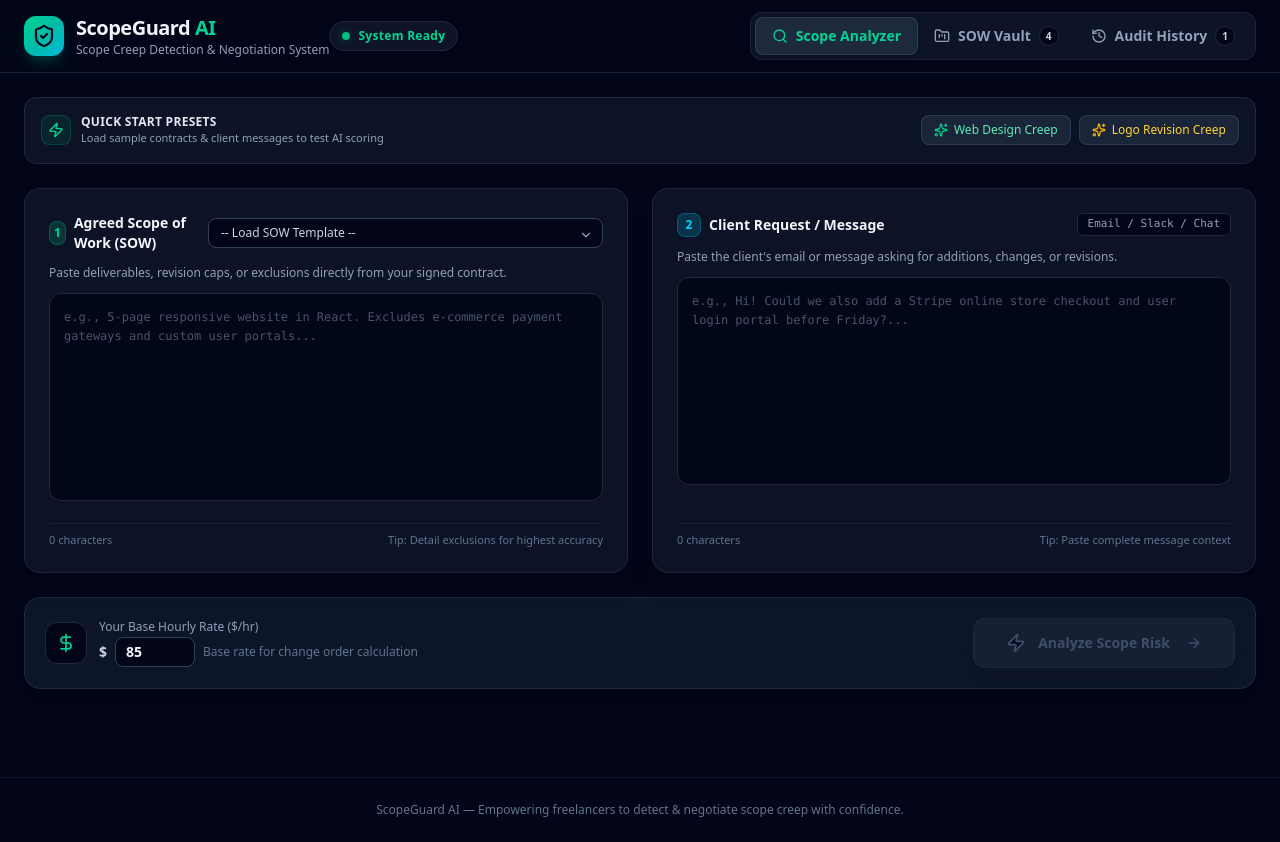
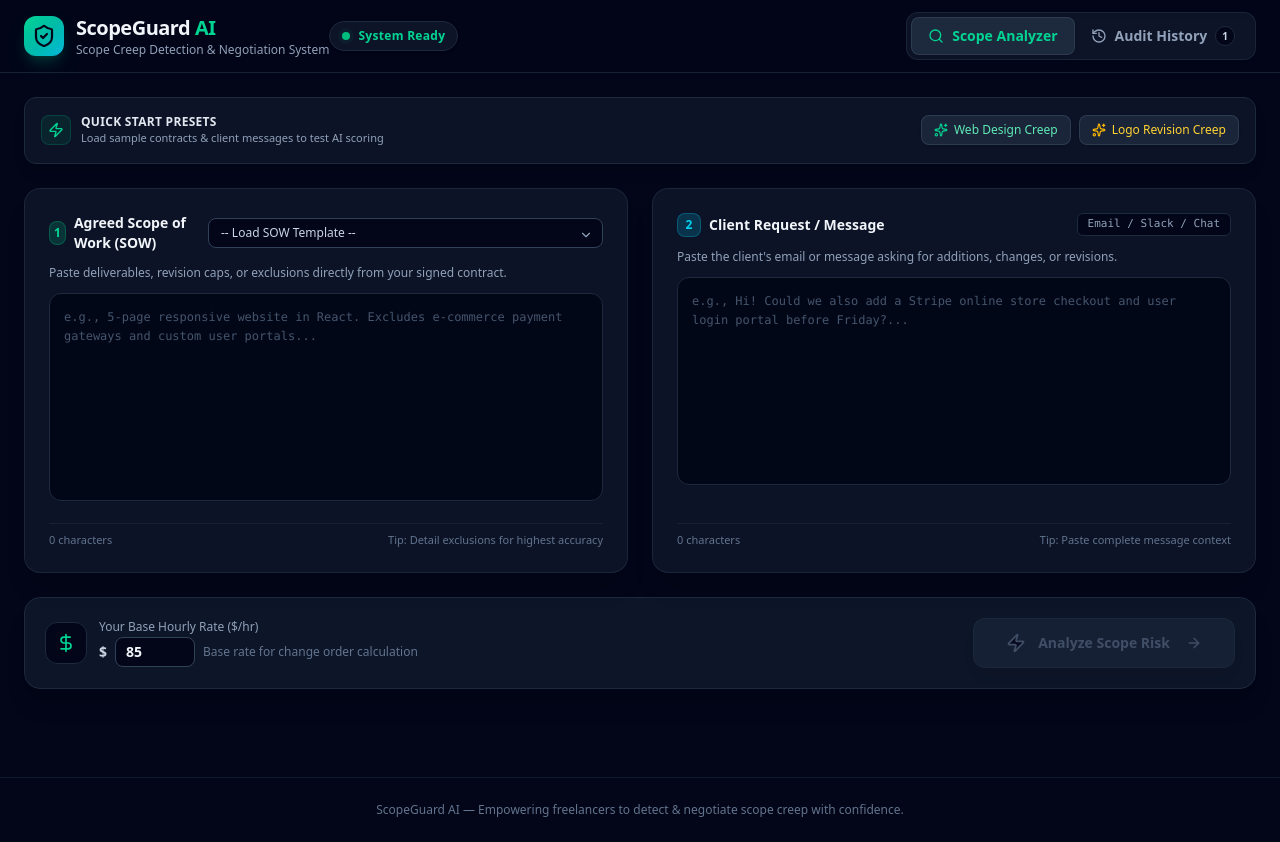
Before and after one commit to Astudent04/ScopeGuard-AI, a React (Vite) app: page / in a window 1280 px wide. Built offline with nearby package versions, Linux system fonts and the light colour scheme.

Commit message:
Update Header.tsx

```diff
--- a/src/components/Header.tsx
+++ b/src/components/Header.tsx
@@ -1,23 +1,21 @@
 import React from 'react';
-import { ShieldCheck, Search, FolderKanban, History } from 'lucide-react';
+import { ShieldCheck, Search, History } from 'lucide-react';
 
 interface HeaderProps {
-  activeTab: 'analyzer' | 'vault' | 'history';
-  setActiveTab: (tab: 'analyzer' | 'vault' | 'history') => void;
+  activeTab: 'analyzer' | 'history';
+  setActiveTab: (tab: 'analyzer' | 'history') => void;
   auditCount: number;
-  templateCount: number;
 }
 
 export const Header: React.FC<HeaderProps> = ({
   activeTab,
   setActiveTab,
   auditCount,
-  templateCount,
 }) => {
   return (
     <header className="sticky top-0 z-40 bg-slate-950/80 backdrop-blur-xl border-b border-slate-800/80 px-4 sm:px-6 py-3 transition-all">
       <div className="max-w-7xl mx-auto flex flex-col md:flex-row items-center justify-between gap-3 sm:gap-4">
-        {/* Brand Logo & Sleek Status Pill */}
+        {/* Brand Logo & Status Pill */}
         <div className="flex items-center justify-between w-full md:w-auto">
           <div
             className="flex items-center gap-3 cursor-pointer group"
@@ -38,7 +36,7 @@ export const Header: React.FC<HeaderProps> = ({
             </div>
           </div>
 
-          {/* Sleek Status Pill: glowing green dot with "System Ready" */}
+          {/* Status Pill: Glowing green dot with "System Ready" */}
           <div className="flex items-center gap-2 bg-slate-900/90 border border-slate-800 px-3 py-1.5 rounded-full text-xs font-medium text-slate-300 shadow-sm">
             <span className="relative flex h-2 w-2">
               <span className="animate-ping absolute inline-flex h-full w-full rounded-full bg-emerald-400 opacity-75"></span>
@@ -48,7 +46,7 @@ export const Header: React.FC<HeaderProps> = ({
           </div>
         </div>
 
-        {/* Tab Navigation - Segmented Control */}
+        {/* Tab Navigation - Segmented Control (Analyzer & History Only) */}
         <nav className="flex items-center bg-slate-900/90 p-1 rounded-xl border border-slate-800/80 w-full md:w-auto justify-center sm:justify-start shadow-inner">
           <button
             onClick={() => setActiveTab('analyzer')}
@@ -60,23 +58,6 @@ export const Header: React.FC<HeaderProps> = ({
           >
             <Search className="w-4 h-4" />
             <span>Scope Analyzer</span>
-          </button>
-
-          <button
-            onClick={() => setActiveTab('vault')}
-            className={`flex items-center gap-2 px-4 py-2 rounded-lg text-xs sm:text-sm font-semibold transition-all duration-200 cursor-pointer ${
-              activeTab === 'vault'
-                ? 'bg-slate-800 text-emerald-400 shadow-sm border border-slate-700/80'
-                : 'text-slate-400 hover:text-slate-200 hover:bg-slate-800/40'
-            }`}
-          >
-            <FolderKanban className="w-4 h-4" />
-            <span>SOW Vault</span>
-            {templateCount > 0 && (
-              <span className="px-1.5 py-0.5 text-[10px] font-bold rounded-full bg-slate-950 text-slate-300 border border-slate-800">
-                {templateCount}
-              </span>
-            )}
           </button>
 
           <button
```
